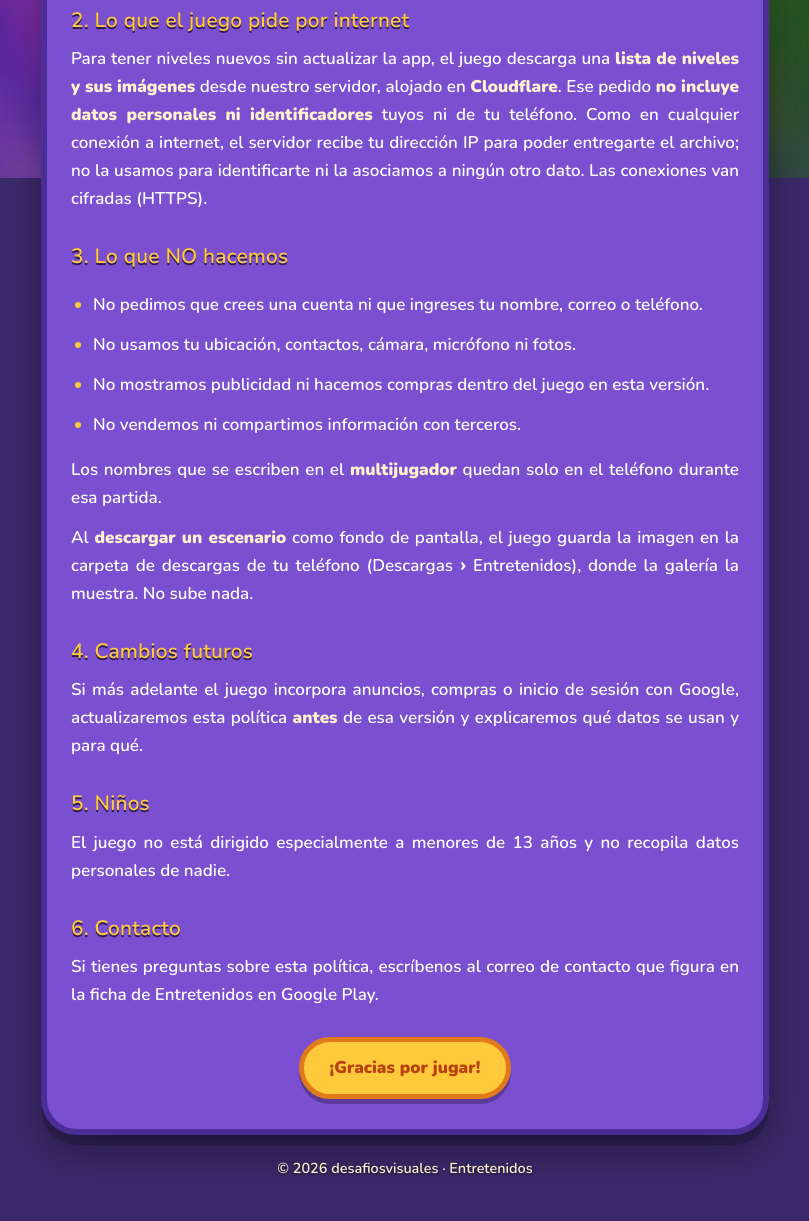
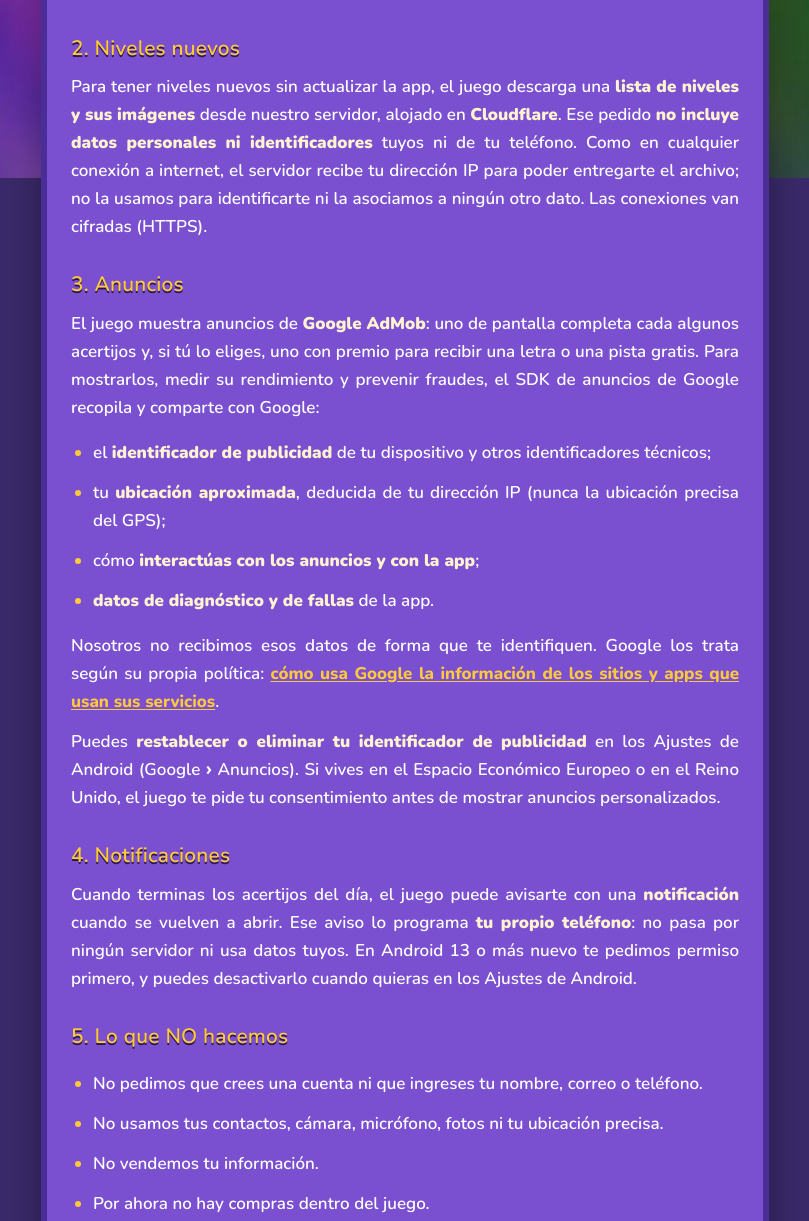
Before and after one commit to entretenidosofi-ui/entretenidos-privacidad, a plain HTML site: page index.html in a window 1280 px wide. Shown: the part 622-1843 px from the top of the page, without its empty margins (235-1044 px from the left). Drawn offline with nearby package versions, Linux system fonts and the light colour scheme; a web font is replaced by a local one.

Commit message:
Política: anuncios de AdMob y notificaciones (versión 1.0.2)
Co-Authored-By: Claude Opus 5.5 <noreply@anthropic.com>

```diff
--- a/index.html
+++ b/index.html
@@ -49,6 +49,7 @@
   ul { padding-left: 22px; }
   li::marker { color: var(--oro); }
   strong { color: var(--crema); font-weight: 900; }
+  a { color: var(--oro); font-weight: 800; text-underline-offset: 2px; overflow-wrap: anywhere; }
   .pastilla {
     display: block; width: fit-content; margin: 28px auto 0; padding: 12px 26px; border-radius: 999px;
     background: var(--oro); border: 5px solid var(--oro-borde); color: var(--oro-texto); font-weight: 900;
@@ -76,44 +77,66 @@
   <img class="logo" src="logo.png" alt="Entretenidos">
   <section class="tarjeta">
     <h1>Política de privacidad</h1>
-    <p class="fecha">Última actualización: 16 de noviembre de 2026</p>
+    <p class="fecha">Última actualización: 19 de noviembre de 2026</p>
 
     <p class="intro">Entretenidos es un juego de adivinar palabras publicado por <strong>desafiosvisuales</strong>
-    («nosotros»). Esta política explica qué información usa el juego. La versión 1.0.0 está pensada para recopilar lo
-    mínimo posible.</p>
+    («nosotros»). Esta política explica qué información usa el juego, para qué y quién la recibe.</p>
 
     <h2>1. Lo que se guarda en tu teléfono</h2>
-    <p>Tu progreso (niveles resueltos, estrellas, monedas, cartas, avatar y escenario elegidos) y tus ajustes (música,
-    efectos, vibración) se guardan <strong>solo en tu teléfono</strong>. No los enviamos a ningún servidor. Si
-    desinstalas el juego, se borran.</p>
+    <p>Tu progreso (niveles resueltos, estrellas, monedas, cartas, avatar y escenario elegidos, y los acertijos que te
+    quedan en el día) y tus ajustes (música, efectos, vibración) se guardan <strong>solo en tu teléfono</strong>. No los
+    enviamos a ningún servidor. Si desinstalas el juego, se borran.</p>
 
-    <h2>2. Lo que el juego pide por internet</h2>
+    <h2>2. Niveles nuevos</h2>
     <p>Para tener niveles nuevos sin actualizar la app, el juego descarga una <strong>lista de niveles y sus
     imágenes</strong> desde nuestro servidor, alojado en <strong>Cloudflare</strong>. Ese pedido <strong>no incluye
     datos personales ni identificadores</strong> tuyos ni de tu teléfono. Como en cualquier conexión a internet, el
     servidor recibe tu dirección IP para poder entregarte el archivo; no la usamos para identificarte ni la asociamos
     a ningún otro dato. Las conexiones van cifradas (HTTPS).</p>
 
-    <h2>3. Lo que NO hacemos</h2>
+    <h2>3. Anuncios</h2>
+    <p>El juego muestra anuncios de <strong>Google AdMob</strong>: uno de pantalla completa cada algunos acertijos y, si
+    tú lo eliges, uno con premio para recibir una letra o una pista gratis. Para mostrarlos, medir su rendimiento y
+    prevenir fraudes, el SDK de anuncios de Google recopila y comparte con Google:</p>
+    <ul>
+      <li>el <strong>identificador de publicidad</strong> de tu dispositivo y otros identificadores técnicos;</li>
+      <li>tu <strong>ubicación aproximada</strong>, deducida de tu dirección IP (nunca la ubicación precisa del GPS);</li>
+      <li>cómo <strong>interactúas con los anuncios y con la app</strong>;</li>
+      <li><strong>datos de diagnóstico y de fallas</strong> de la app.</li>
+    </ul>
+    <p>Nosotros no recibimos esos datos de forma que te identifiquen. Google los trata según su propia política:
+    <a href="https://policies.google.com/technologies/partner-sites">cómo usa Google la información de los sitios y
+    apps que usan sus servicios</a>.</p>
+    <p>Puedes <strong>restablecer o eliminar tu identificador de publicidad</strong> en los Ajustes de Android (Google ›
+    Anuncios). Si vives en el Espacio Económico Europeo o en el Reino Unido, el juego te pide tu consentimiento antes de
+    mostrar anuncios personalizados.</p>
+
+    <h2>4. Notificaciones</h2>
+    <p>Cuando terminas los acertijos del día, el juego puede avisarte con una <strong>notificación</strong> cuando se
+    vuelven a abrir. Ese aviso lo programa <strong>tu propio teléfono</strong>: no pasa por ningún servidor ni usa
+    datos tuyos. En Android 13 o más nuevo te pedimos permiso primero, y puedes desactivarlo cuando quieras en los
+    Ajustes de Android.</p>
+
+    <h2>5. Lo que NO hacemos</h2>
     <ul>
       <li>No pedimos que crees una cuenta ni que ingreses tu nombre, correo o teléfono.</li>
-      <li>No usamos tu ubicación, contactos, cámara, micrófono ni fotos.</li>
-      <li>No mostramos publicidad ni hacemos compras dentro del juego en esta versión.</li>
-      <li>No vendemos ni compartimos información con terceros.</li>
+      <li>No usamos tus contactos, cámara, micrófono, fotos ni tu ubicación precisa.</li>
+      <li>No vendemos tu información.</li>
+      <li>Por ahora no hay compras dentro del juego.</li>
     </ul>
     <p>Los nombres que se escriben en el <strong>multijugador</strong> quedan solo en el teléfono durante esa
     partida.</p>
     <p>Al <strong>descargar un escenario</strong> como fondo de pantalla, el juego guarda la imagen en la carpeta de
     descargas de tu teléfono (Descargas › Entretenidos), donde la galería la muestra. No sube nada.</p>
 
-    <h2>4. Cambios futuros</h2>
-    <p>Si más adelante el juego incorpora anuncios, compras o inicio de sesión con Google, actualizaremos esta
-    política <strong>antes</strong> de esa versión y explicaremos qué datos se usan y para qué.</p>
+    <h2>6. Cambios futuros</h2>
+    <p>Si más adelante el juego incorpora compras o inicio de sesión con Google, actualizaremos esta política
+    <strong>antes</strong> de esa versión y explicaremos qué datos se usan y para qué.</p>
 
-    <h2>5. Niños</h2>
-    <p>El juego no está dirigido especialmente a menores de 13 años y no recopila datos personales de nadie.</p>
+    <h2>7. Niños</h2>
+    <p>El juego no está dirigido a menores de 13 años.</p>
 
-    <h2>6. Contacto</h2>
+    <h2>8. Contacto</h2>
     <p>Si tienes preguntas sobre esta política, escríbenos al correo de contacto que figura en la ficha de
     Entretenidos en Google Play.</p>
 
```
